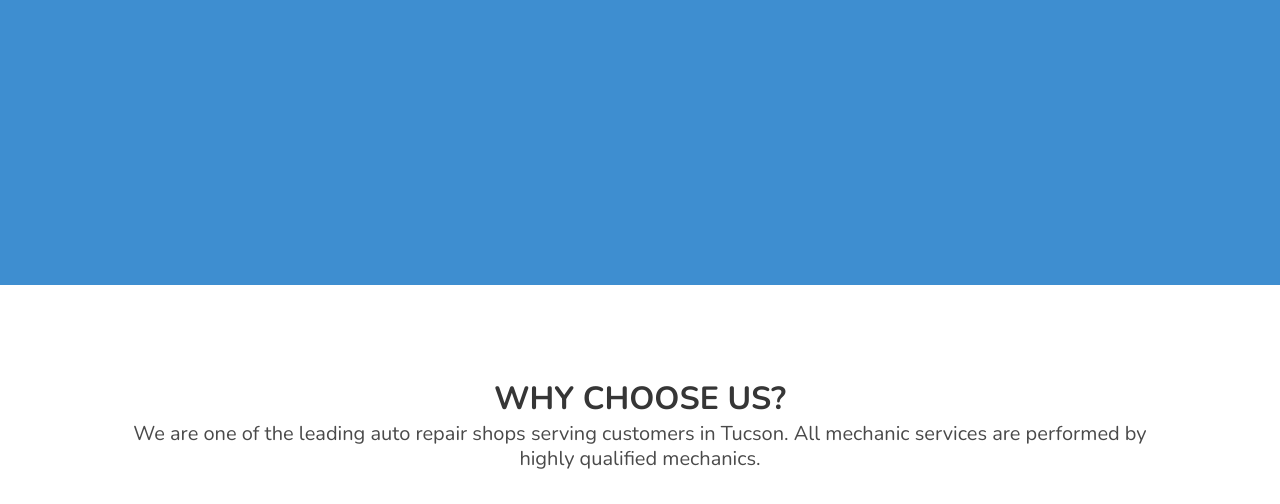
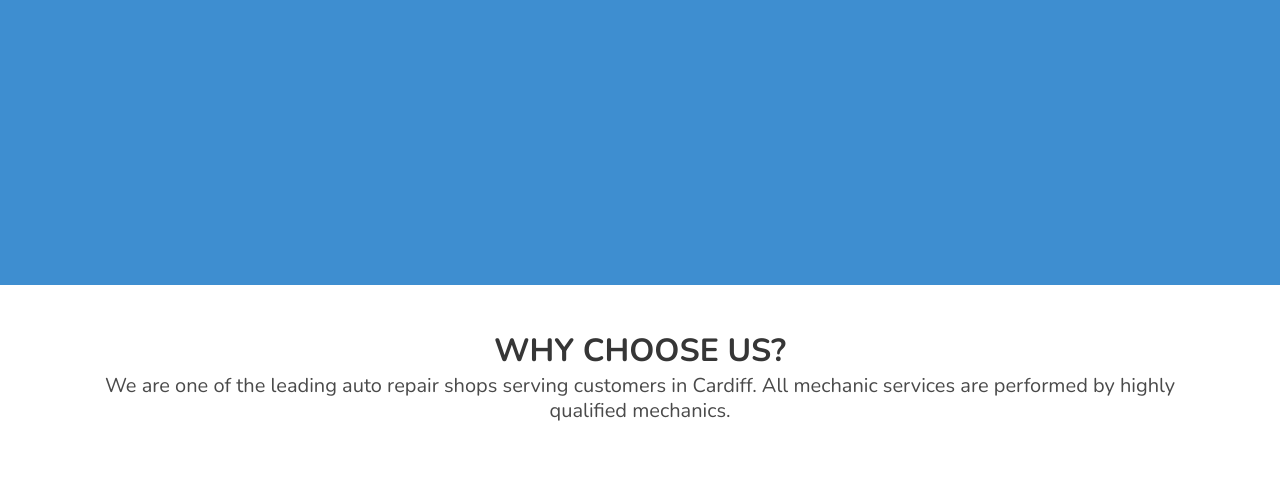
Before and after one commit to woozay/car-service, a Gatsby site: page / in a window 1280 px wide. Shown: the part 408-912 px from the top of the page. Built offline with nearby package versions, Linux system fonts and the light colour scheme; Gatsby itself is replaced by a stand-in of ours.

Commit message:
removed padding

```diff
--- a/src/pages/index.js
+++ b/src/pages/index.js
@@ -12,15 +12,15 @@ export default () => (
                 </div>
             </div>
         </section>
-        <section className="section">
-            <div className="container has-text-centered">
-                <div class="hero-body">
-                    <div class="container">
-                        <h1 className="title">WHY CHOOSE US?</h1>
-                        <h2 className="subtitle">We are one of the leading auto repair shops serving customers in Tucson. All mechanic services are performed by highly qualified mechanics.</h2>
-                    </div>
+        <section class="hero">
+            <div class="hero-body">
+                <div class="container has-text-centered">
+                    <h1 className="title">WHY CHOOSE US?</h1>
+                    <h2 className="subtitle">We are one of the leading auto repair shops serving customers in Cardiff. All mechanic services are performed by highly qualified mechanics.</h2>
                 </div>
             </div>
+        </section>
+        <section className="section">
             <div className="container">
                 <div class="columns is-centered">
                     <Card title="EVERY JOB IS PERSONAL" content="If you want the quality you would expect from the dealership, but with a more personal and friendly atmosphere, you have found it." />
```
